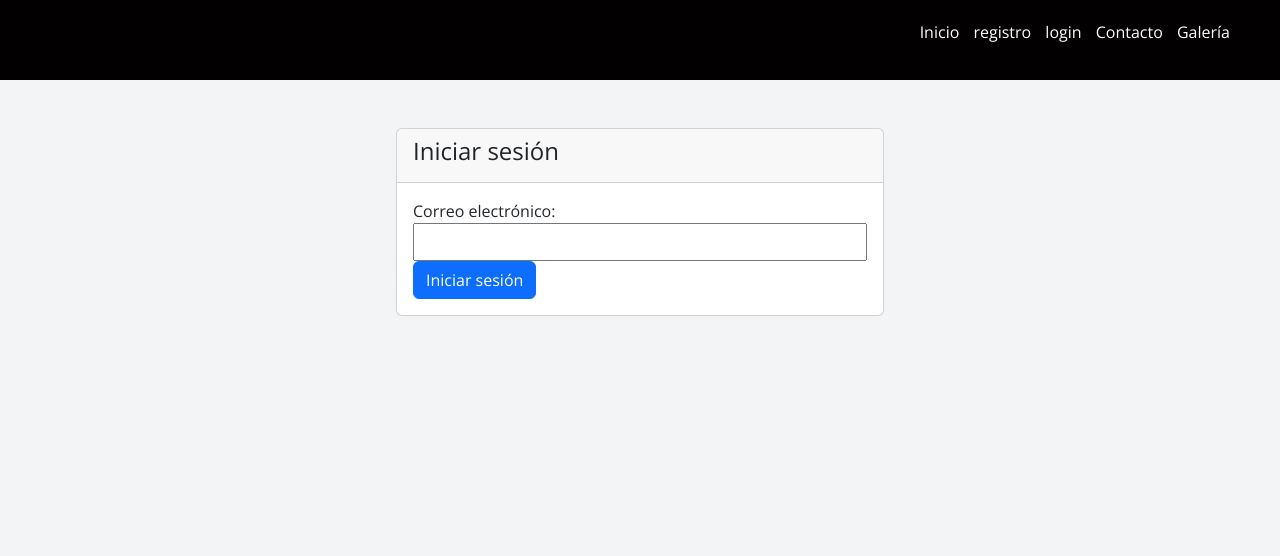
After one commit to bravoisaac/MYmusica, a Django app: page /login/ in a window 1280 px wide. The commit adds this page. Shown: the top 556 px of the page. Run offline with Django 4.2, Linux system fonts and the light colour scheme; some libraries are stand-ins or nearby versions.

Commit message:
avance frontend login y crear cuenta

```diff
--- /dev/null
+++ b/app/forms.py
@@ -0,0 +1,14 @@
+from django import forms
+from django.contrib.auth.models import User
+
+class LoginForm(forms.Form):
+    email = forms.EmailField(label='Correo electrónico')
+
+class RegisterForm(forms.Form):
+    email = forms.EmailField(label='Correo electrónico')
+
+    def clean_email(self):
+        email = self.cleaned_data.get('email')
+        if User.objects.filter(email=email).exists():
+            raise forms.ValidationError('El correo electrónico ya está registrado')
+        return email
--- a/app/templates/app/base.html
+++ b/app/templates/app/base.html
@@ -5,7 +5,7 @@
     <meta name="viewport" content="width=device-width, initial-scale=1.0">
     <title>Tecnomarket</title>
     <link href="https://fonts.googleapis.com/css2?family=Balsamiq+Sans:ital,wght@0,700;1,400;1,700&family=Open+Sans:ital,wght@0,400;0,700;1,600&display=swap" rel="stylesheet">
-
+    <link href="https://cdn.jsdelivr.net/npm/bootstrap@5.3.0-alpha3/dist/css/bootstrap.min.css" rel="stylesheet" integrity="sha384-KK94CHFLLe+nY2dmCWGMq91rCGa5gtU4mk92HdvYe+M/SXH301p5ILy+dN9+nJOZ" crossorigin="anonymous">
 
     {% load static %}
     {% block css %}
@@ -28,6 +28,12 @@
                 <ul>
                     <li>
                         <a href="{% url 'home' %}"> Inicio </a>
+                    </li>
+                    <li>
+                        <a href="{% url 'registro' %}"> registro </a>
+                    </li>
+                    <li>
+                        <a href="{% url 'login' %}"> login </a>
                     </li>
                     <li>
                         <a href="{% url 'contacto' %}">Contacto</a>
--- /dev/null
+++ b/app/templates/app/login.html
@@ -0,0 +1,26 @@
+{% extends 'app/base.html' %}
+
+
+{% block contenido %}
+<div class="container">
+<div class="row justify-content-center mt-5">
+    <div class="col-md-6">
+    <div class="card">
+        <div class="card-header">
+        <h4>Iniciar sesión</h4>
+        </div>
+        <div class="card-body">
+        <form method="post">
+            {% csrf_token %}
+            <div class="form-group">
+            <label for="{{ form.email.id_for_label }}">Correo electrónico:</label>
+            {{ form.email }}
+            </div>
+            <button type="submit" class="btn btn-primary">Iniciar sesión</button>
+        </form>
+        </div>
+    </div>
+    </div>
+</div>
+</div>
+{% endblock %}
--- a/app/urls.py
+++ b/app/urls.py
@@ -1,8 +1,10 @@
 from django.urls import path
-from .views import home ,contacto,galeria
+from .views import home ,contacto,galeria, login, registro
 
 urlpatterns = [
     path('', home, name="home"),
     path('contacto/', contacto, name="contacto"),
     path('galeria/', galeria, name="galeria"),
+    path('login/', login, name='login'),
+    path('registro/', registro, name='registro'),
 ]
--- a/app/views.py
+++ b/app/views.py
@@ -1,4 +1,7 @@
 from django.shortcuts import render
+from .forms import LoginForm
+from django.contrib.auth.models import User
+from .forms import RegisterForm
 
 # Create your views here.
 
@@ -10,3 +13,20 @@ def galeria(request):
 
 def contacto(request):
     return render(request, 'app/contacto.html')
+
+def login(request):
+    form = LoginForm()
+    return render(request, 'app/login.html', {'form': form})
+
+def registro(request):
+    if request.method == 'POST':
+        form = RegisterForm(request.POST)
+        if form.is_valid():
+            email = form.cleaned_data['email']
+            user = User.objects.create_user(email=email)
+            user.save()
+            # Aquí puedes hacer cualquier otra acción necesaria para la creación de la cuenta
+            return ('home') # Redirige al usuario a la página principal después de crear la cuenta
+    else:
+        form = RegisterForm()
+    return render(request, 'app/registro.html', {'form': form})
```
Also changed, not shown: app/templates/app/registro.html (added, +26 -0 lines).
